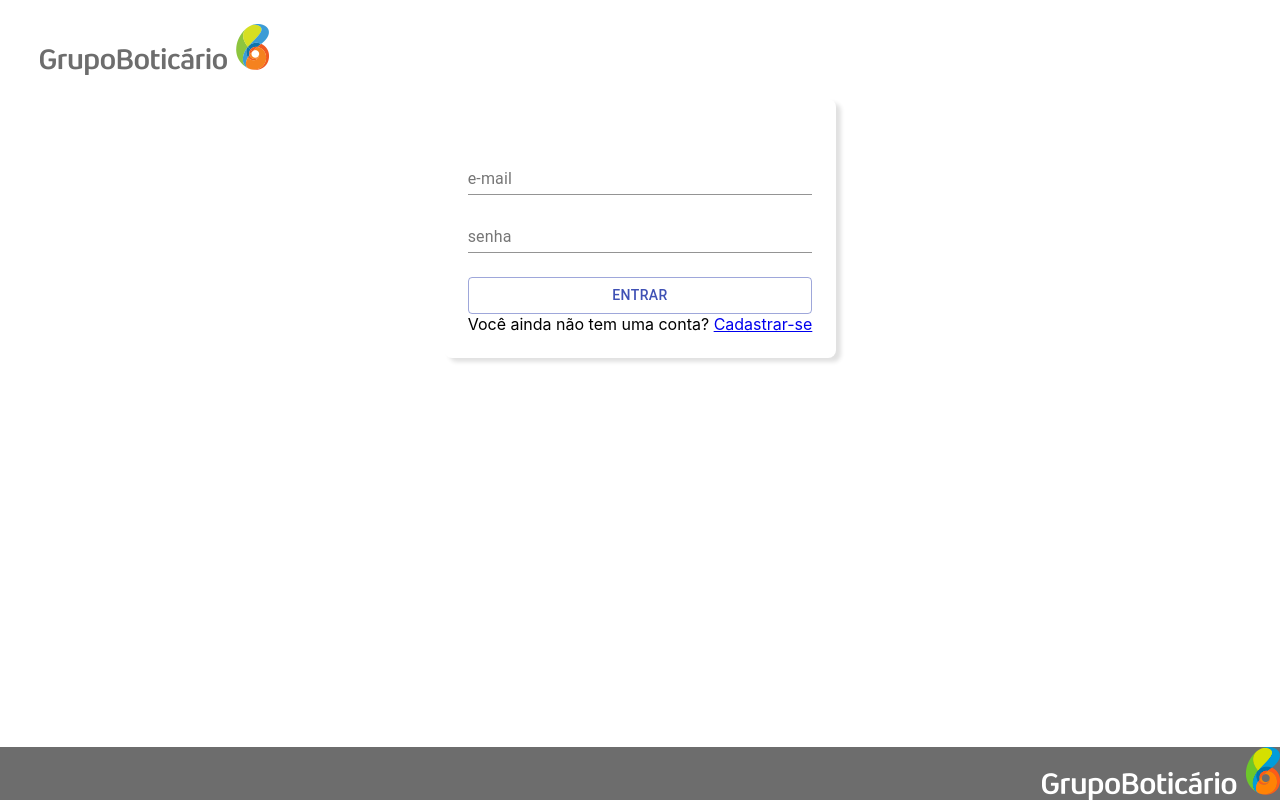
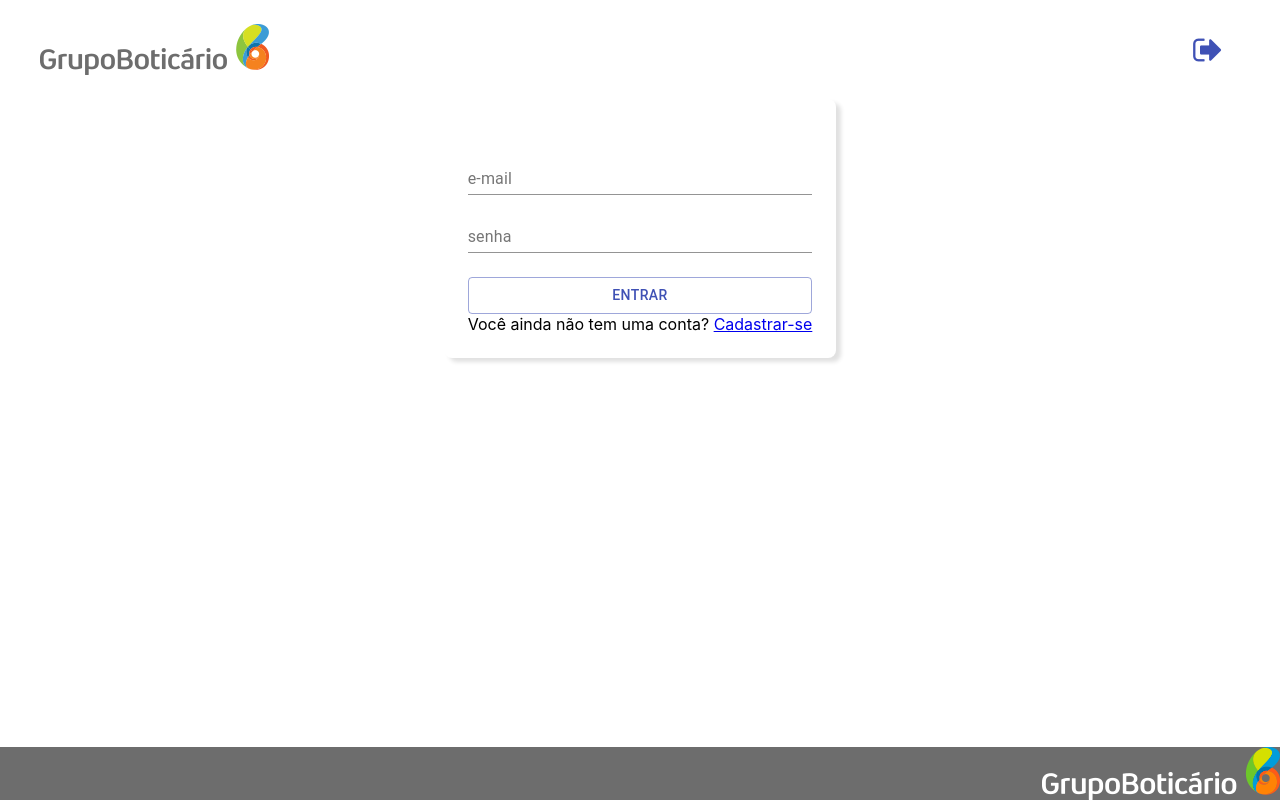
Before and after one commit to lpazzim/oboticario, a React (Create React App) app: page /#/ in a window 1280 px wide. Built offline with nearby package versions, Linux system fonts and the light colour scheme; no server answers; sample sign-in values are in the browser's storage.

Commit message:
correções

```diff
--- a/src/App.jsx
+++ b/src/App.jsx
@@ -8,17 +8,16 @@ import './App.scss';
 import Header from './components/Header/Header';
 import Footer from './components/Footer/Footer';
 import PrivateRoute from './routes/PrivateRoute';
-const user = localStorage.getItem('userToken');
 
 const App = () => (
   <HashRouter basename={process.env.PUBLIC_URL}>
     <div className="App">
-      <Header />
+      <Header key={Math.random()} />
       <div className="app-content">
-        <Route user={user} path="/" exact component={Login} />
-        <Route user={user} path="/user" exact component={User} />
-        <PrivateRoute user={user} path="/products" exact component={Products} />
-        <PrivateRoute user={user} path="/sales" exact component={Sales} />
+        <Route path="/" exact component={Login} />
+        <Route path="/user" exact component={User} />
+        <PrivateRoute path="/products" exact component={Products} />
+        <PrivateRoute path="/sales" exact component={Sales} />
       </div>
       <Footer />
     </div>
--- a/src/auth/Auth.jsx
+++ b/src/auth/Auth.jsx
@@ -1,5 +1,5 @@
-const isAuthenticated = (user) => {
-    if (user) {
+const isAuthenticated = () => {
+    if (localStorage.getItem('userToken')) {
         return true;
     }
     return false;
--- a/src/components/Header/Header.jsx
+++ b/src/components/Header/Header.jsx
@@ -4,10 +4,21 @@ import './Header.scss';
 
 
 export default function Header() {
+    const logged = localStorage.getItem('userToken');
+
+    function logout() {
+        localStorage.removeItem('userToken');
+        window.location.href = window.location.origin;
+    }
+
     return (
         <div className="header-container">
-            <div className="header">
+            <div className="header" key={logged}>
                 <img src={logo} className="logo" alt="logo" />
+                {logged ?
+                    <i className="icon-sign-out" onClick={() => logout()} />
+                    : null}
+
             </div>
         </div>
     );
--- a/src/containers/Products/Products.jsx
+++ b/src/containers/Products/Products.jsx
@@ -155,7 +155,7 @@ function Products() {
         <section className="products">
             <div className="products-container">
                 {products.map((c) => (
-                    <div className="item">
+                    <div className="item" key={c.id}>
                         <div className="item-image">
                             <img alt="imagem" src={c.image} onClick={() => {
                                 addItem(c);
@@ -194,7 +194,7 @@ function Products() {
                         <h2 id="transition-modal-title">Sacola</h2>
                         <div key={cart}>
                             {cart.map((c, index) => (
-                                <div className={classes.cartItem}>
+                                <div className={classes.cartItem} key={c.id}>
                                     <p className={classes.itemDescription}>
                                         {c.description}
                                     </p>
--- a/src/routes/PrivateRoute.jsx
+++ b/src/routes/PrivateRoute.jsx
@@ -1,6 +1,7 @@
 import React from 'react';
 import { Route, Redirect } from 'react-router-dom';
 import isAuthenticated from '../auth/Auth';
+
 
 const PrivateRoute = ({
   component: Component, user, path, ...rest
```
